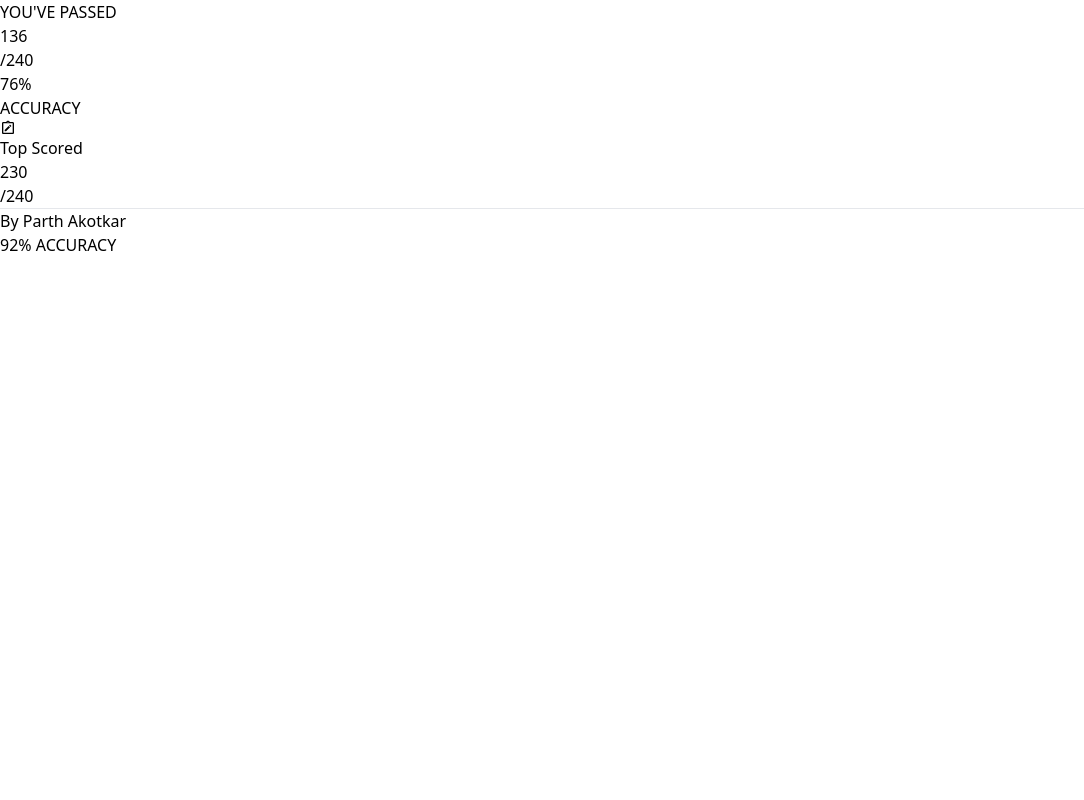
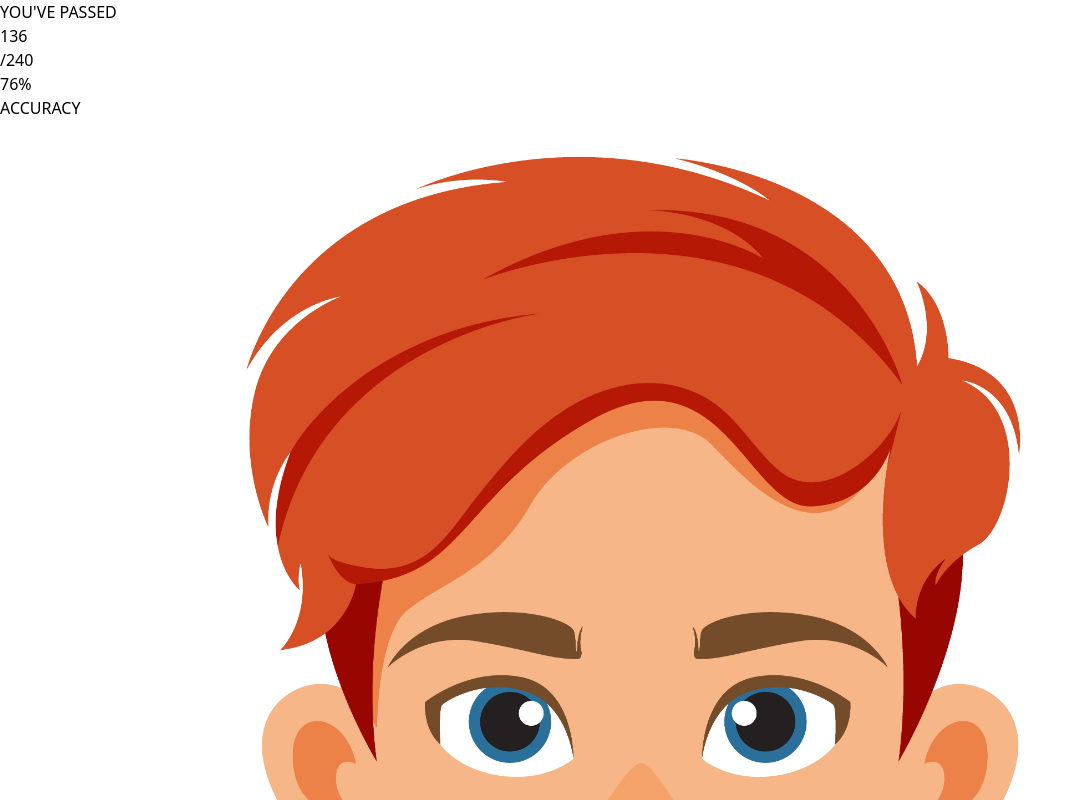
Before and after one commit to Abdullah-Az-Zahur/first-bench-assignment, a React (Vite) app: page / in a window 1280 px wide. Shown: the part 1720-2520 px from the top of the page, without its empty margins (0-1084 px from the left). Before the commit the page ends 1977 px from the top, so only its background shows below. Built offline with nearby package versions, Linux system fonts and the light colour scheme.

Commit message:
Add : left section 2nd div

```diff
--- a/src/pages/Home/Home/Home.jsx
+++ b/src/pages/Home/Home/Home.jsx
@@ -1,5 +1,6 @@
 import { MdOutlineNoteAlt } from "react-icons/md";
 import note from "../../../assets/image/note.jpg";
+import user from "../../../assets/image/user.jpg";
 
 const Home = () => {
   return (
@@ -19,7 +20,7 @@ const Home = () => {
 
           <div className="p-5 m-5 border-2 bg-white rounded-xl">
             {/* first div */}
-            <div className="bg-indigo-50 rounded-lg flex">
+            <div className="bg-indigo-50 rounded-lg flex mb-4">
               <div className="p-2">
                 <MdOutlineNoteAlt className="bg-indigo-200 text-4xl p-2 rounded-lg" />
               </div>
@@ -34,36 +35,37 @@ const Home = () => {
               </div>
 
               <div className="ml-auto p-2 rounded-lg flex items-center justify-center">
-                <div className="border-l-2 border-gray-300 h-16 mx-4"></div>{" "}
-                <div className="text-center">
-                  <p className="text-white bg-green-600 p-1 w-fit rounded mx-auto">{`76%`}</p>
-                  <p className="text-green-600">ACCURACY</p>
+                <div className="border-l-2 border-gray-300 h-9 mx-4"></div>{" "}
+                <div className="text-center ">
+                  <p className="text-white bg-green-600 p-0.5 w-fit text-xs rounded mx-auto">{`76%`}</p>
+                  <p className="text-green-600 text-xs">ACCURACY</p>
                 </div>
               </div>
             </div>
 
             {/* second div */}
-            <div className="bg-indigo-50 rounded-lg ">
+
+            <div className="bg-indigo-50 rounded-lg py-2">
               <div className="flex">
                 <div className="p-2">
-                  <MdOutlineNoteAlt className="bg-indigo-200 text-4xl p-2 rounded-lg" />
+                  <img src={user} alt="" className="w-9 h-9" />
                 </div>
                 <div className="p-2">
-                  <p className=" rounded-lg text-xs px-1 text-gray-500">
-                    Top Scored
+                  <p className="rounded-lg text-xs px-1 text-black">
+                    Top Score
                   </p>
                   <div className="flex items-end">
-                    <p className="font-bold text-xl leading-none">230</p>
+                    <p className="font-bold text-xl leading-none">136</p>
                     <p className="text-xs leading-3 ml-1 self-end">/240</p>
                   </div>
                 </div>
               </div>
-              <hr className="mx-1 p-2 " />
-              <div className="px-2  flex ">
-                <p className="text-gray-400 text-sm">
+              <hr className="mx-5 py-2 " />
+              <div className="flex justify-between px-5">
+                <p className="text-center text-xs text-gray-500 font-bold">
                   By <span className="text-black">Parth Akotkar</span>
                 </p>
-                <p className="text-white bg-green-600 p-1 w-fit rounded mx-auto">{`92% ACCURACY`}</p>
+                <p className="text-white bg-green-600 px-1 w-fit text-xs rounded-lg mx-auto ">{`92% ACCURACY`}</p>
               </div>
             </div>
           </div>
```
Also changed, not shown: src/assets/image/user.jpg (added).
